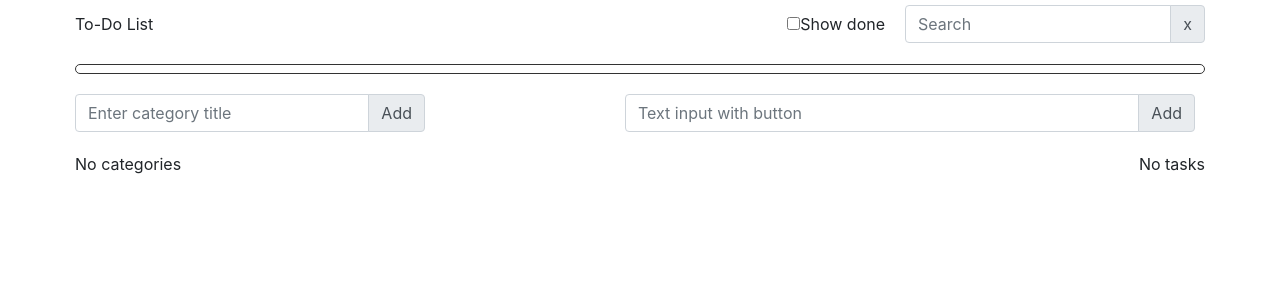
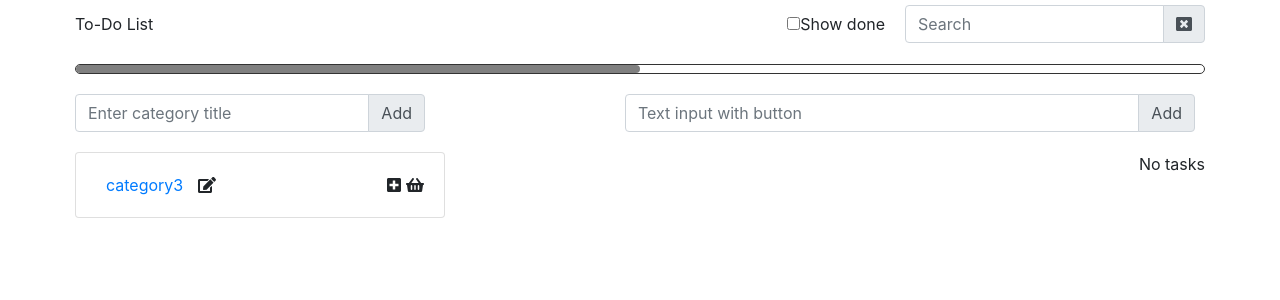
Before and after one commit to NikitaSysoev/EPAM-task, a React (Create React App) app: page / in a window 1280 px wide. Shown: the top 300 px of the page. Built offline with nearby package versions, Linux system fonts and the light colour scheme.

Commit message:
add method filter of items

```diff
--- a/package.json
+++ b/package.json
@@ -1,6 +1,6 @@
 {
   "name": "epam-task",
-  "version": "1.2.2",
+  "version": "1.2.3",
   "private": true,
   "dependencies": {
     "@fortawesome/fontawesome-svg-core": "^1.2.21",
--- a/src/components/filter/index.jsx
+++ b/src/components/filter/index.jsx
@@ -1,11 +1,25 @@
 import React from 'react';
+import { connect } from 'react-redux';
+
 import TextInput from '../textInput';
 import { FORM_EDIT } from '../../lib/const';
-import { connect } from 'react-redux';
 import * as actions from '../../store/action_creators';
 
 const Filter = (props) => {
-    const { showDone, formState, handleSwitchDone } = props;
+    const { showDone, formState, handleSwitchDone,
+        filterTaskList, data, categoryId, selectCategory } = props;
+
+    const handleFilter = text => {
+        if (categoryId) {
+            filterTaskList({ text, data, categoryId })
+        }
+    }
+    const handleCancelFilter = () => {
+        if (categoryId) {
+            selectCategory({ data, id: categoryId })
+        }
+    }
+
     return (
         <div style={{
             display: 'flex',
@@ -30,6 +44,8 @@ const Filter = (props) => {
                 <TextInput
                     placeholder="Search"
                     width="300px"
+                    onChange={handleFilter}
+                    onClick={handleCancelFilter}
                 />
             </div>
         </div>
@@ -38,11 +54,15 @@ const Filter = (props) => {
 
 const mapStateToProps = store => ({
     showDone: store.app.showDone,
-    formState: store.app.formState
+    formState: store.app.formState,
+    data: store.app.data,
+    categoryId: store.app.category && store.app.category.id
 })
 
 const mapDispatchToProps = dispatch => ({
-    handleSwitchDone: () => dispatch(actions.switchShowDone())
+    handleSwitchDone: () => dispatch(actions.switchShowDone()),
+    filterTaskList: (payload) => dispatch(actions.filterTaskList(payload)),
+    selectCategory: payload => dispatch(actions.selectCategory(payload))
 })
 
 export default connect(mapStateToProps, mapDispatchToProps)(Filter);
--- a/src/components/textInput/index.jsx
+++ b/src/components/textInput/index.jsx
@@ -1,15 +1,30 @@
 import React, { useState } from 'react';
+import { FontAwesomeIcon } from '@fortawesome/react-fontawesome';
+import { faWindowClose } from '@fortawesome/free-solid-svg-icons';
+
+const delIcon = <div style={{ cursor: 'pointer' }}>
+    <FontAwesomeIcon icon={faWindowClose} />
+</div>;
 
 const TextInput = props => {
     const [text, setText] = useState('');
-    const handleChange = (e) => setText(e.target.value);
-    const { name, onClick, placeholder, buttonName, width = '100%' } = props;
+    const { name, onClick, placeholder, buttonName, width = '100%', onChange = null } = props;
+    const handleChange = (e) => {
+        const { value } = e.target;
+        setText(value);
+        onChange && onChange(value);
+    }
     const handleClick = () => {
-        if (text) {
+        if (text && buttonName) {
             onClick(text);
             setText('');
         }
+        if (!buttonName) {
+            setText('');
+            onClick();
+        }
     }
+
     return (
         <div className="input-group" style={{ width }}>
             <input
@@ -27,7 +42,7 @@ const TextInput = props => {
             >
                 <span className="input-group-text">
                     {
-                        buttonName ? buttonName : 'x'
+                        buttonName ? buttonName : delIcon
                     }
                 </span>
             </div>
--- a/src/store/action_creators.js
+++ b/src/store/action_creators.js
@@ -320,3 +320,14 @@ export function saveChanges(payload) {
     payload: { newStateData }
   };
 }
+
+export function filterTaskList(payload) {
+  const { text, data, categoryId } = payload;
+  const tree = deepClone(data);
+  const category = findObj(tree, categoryId);
+  const newTaskList = category.items.filter(item => item.title.startsWith(text));
+  return {
+    type: ACT.UPDATE_ITEMS,
+    payload: { taskList: newTaskList }
+  };
+}
--- a/src/store/rootReducer.js
+++ b/src/store/rootReducer.js
@@ -4,31 +4,15 @@ import { FORM_ADD } from '../lib/const';
 
 const initialState = {
   data: [
-    // {
-    //   id: 3,
-    //   name: 'category3',
-    //   items: [
-    //     { id: 31, title: 'to do item 5', done: true, description: 'okey' },
-    //     { id: 32, title: 'to do item 6', done: false, description: 'lets go' }
-    //   ],
-    //   sub: [
-    //     {
-    //       id: 5,
-    //       name: 'category3 2',
-    //       items: [
-    //         { id: 41, title: 'to do item 7', done: false },
-    //         { id: 42, title: 'to do item 8', done: false }
-    //       ],
-    //       sub: [
-    //         {
-    //           id: 55,
-    //           name: 'ok',
-    //           items: [{ id: 551, title: 'ok', done: true }]
-    //         }
-    //       ]
-    //     }
-    //   ]
-    // }
+    {
+      id: 3,
+      name: 'category3',
+      items: [
+        { id: 31, title: 'to do item 5', done: true, description: 'okey' },
+        { id: 32, title: 'to do item 6', done: false, description: 'lets go' }
+      ],
+      sub: []
+    }
   ],
   showDone: false,
   taskList: [],
```
Also changed, not shown: 1 other file (tests, documents, lock files or other folders).
